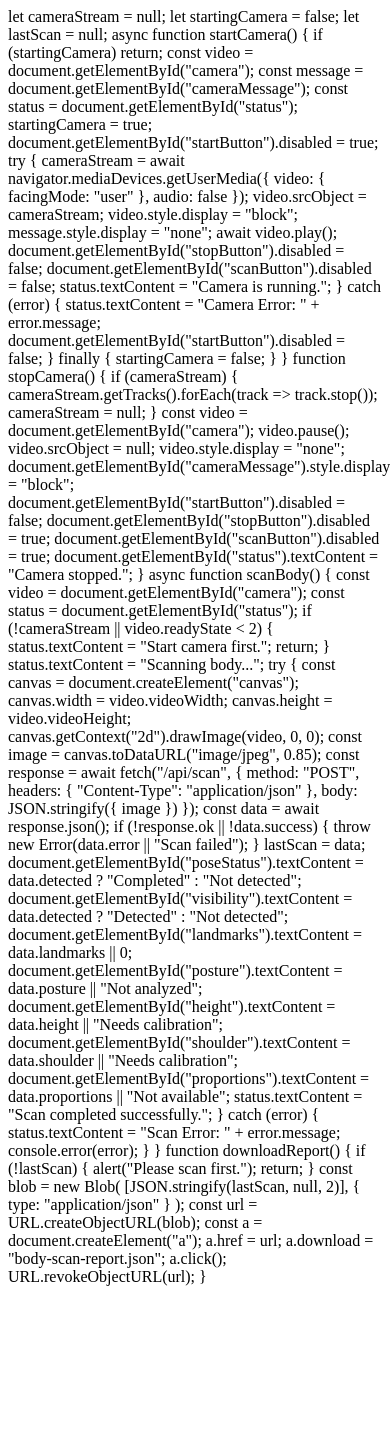
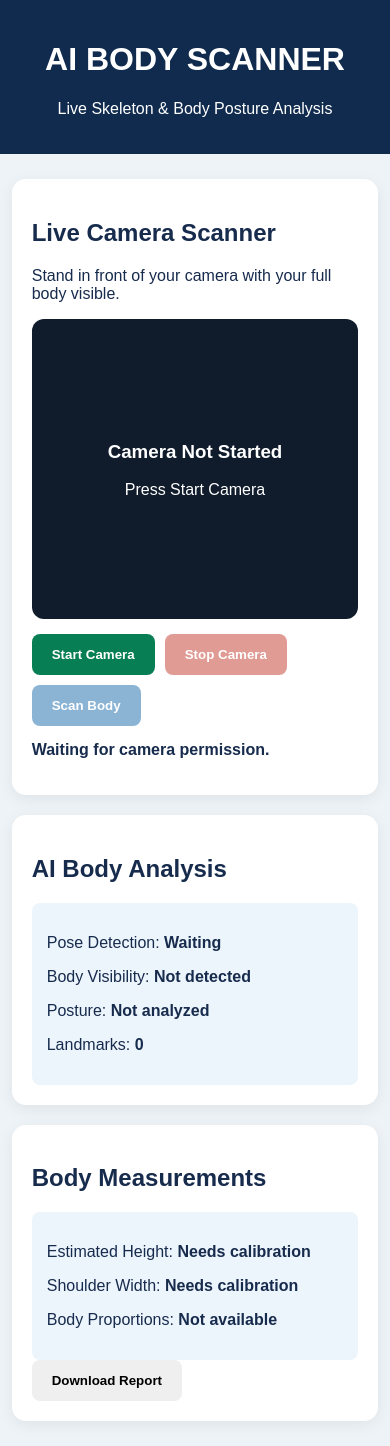
Before and after one commit to melakutirago339-boop/AI-BODY-SCANNER, a Python web app: template templates/index.html in a window 390 px wide. Before the commit the page ends 1286 px from the top, so only its background shows below. Run offline with Jinja, Linux system fonts and the light colour scheme; the template is opened without the code that fills it, so the values that code supplies are empty; some libraries are stand-ins or nearby versions.

Commit message:
Refactor index.html for improved structure and styling

```diff
--- a/templates/index.html
+++ b/templates/index.html
@@ -1,144 +1,359 @@
 
-let cameraStream = null;
-let startingCamera = false;
-let lastScan = null;
+<!DOCTYPE html>
+<html lang="en">
+<head>
+<meta charset="UTF-8">
+<meta name="viewport" content="width=device-width, initial-scale=1">
+<title>AI Body Scanner</title>
 
-async function startCamera() {
-    if (startingCamera) return;
+<style>
+*{box-sizing:border-box}
+body{
+ margin:0;
+ font-family:Arial,sans-serif;
+ background:#eef3f8;
+ color:#172b4d;
+}
+header{
+ background:#102b4e;
+ color:white;
+ text-align:center;
+ padding:20px;
+}
+main{
+ width:min(950px,94%);
+ margin:25px auto;
+}
+.panel{
+ background:white;
+ padding:20px;
+ margin-bottom:20px;
+ border-radius:14px;
+ box-shadow:0 4px 16px #0001;
+}
+.camera-box{
+ background:#101b2b;
+ border-radius:12px;
+ min-height:300px;
+ position:relative;
+ overflow:hidden;
+ display:flex;
+ align-items:center;
+ justify-content:center;
+}
+#camera{
+ width:100%;
+ height:auto;
+ display:none;
+}
+#overlay{
+ position:absolute;
+ inset:0;
+ width:100%;
+ height:100%;
+ pointer-events:none;
+}
+#cameraMessage{
+ color:white;
+ text-align:center;
+ padding:25px;
+}
+.controls{
+ display:flex;
+ flex-wrap:wrap;
+ gap:10px;
+ margin-top:15px;
+}
+button{
+ border:0;
+ border-radius:8px;
+ padding:13px 20px;
+ font-weight:bold;
+ cursor:pointer;
+}
+#startButton{background:#087e55;color:white}
+#stopButton{background:#c0392b;color:white}
+#scanButton{background:#1769aa;color:white}
+button:disabled{opacity:.5}
+#status{font-weight:bold;margin-top:15px}
+.result{
+ background:#edf5fc;
+ padding:15px;
+ border-radius:8px;
+ margin-top:10px;
+}
+</style>
+</head>
 
-    const video = document.getElementById("camera");
-    const message = document.getElementById("cameraMessage");
-    const status = document.getElementById("status");
+<body>
 
-    startingCamera = true;
-    document.getElementById("startButton").disabled = true;
+<header>
+<h1>AI BODY SCANNER</h1>
+<p>Live Skeleton & Body Posture Analysis</p>
+</header>
 
-    try {
-        cameraStream = await navigator.mediaDevices.getUserMedia({
-            video: { facingMode: "user" },
-            audio: false
-        });
+<main>
 
-        video.srcObject = cameraStream;
-        video.style.display = "block";
-        message.style.display = "none";
+<section class="panel">
+<h2>Live Camera Scanner</h2>
+<p>Stand in front of your camera with your full body visible.</p>
 
-        await video.play();
+<div class="camera-box">
+<video id="camera" autoplay playsinline muted></video>
+<canvas id="overlay"></canvas>
 
-        document.getElementById("stopButton").disabled = false;
-        document.getElementById("scanButton").disabled = false;
+<div id="cameraMessage">
+<h3>Camera Not Started</h3>
+<p>Press Start Camera</p>
+</div>
+</div>
 
-        status.textContent = "Camera is running.";
+<div class="controls">
+<button id="startButton" onclick="startCamera()">Start Camera</button>
+<button id="stopButton" onclick="stopCamera()" disabled>Stop Camera</button>
+<button id="scanButton" onclick="scanBody()" disabled>Scan Body</button>
+</div>
 
-    } catch (error) {
-        status.textContent = "Camera Error: " + error.message;
-        document.getElementById("startButton").disabled = false;
-    } finally {
-        startingCamera = false;
-    }
+<p id="status">Waiting for camera permission.</p>
+</section>
+
+<section class="panel">
+<h2>AI Body Analysis</h2>
+<div class="result">
+<p>Pose Detection: <strong id="poseStatus">Waiting</strong></p>
+<p>Body Visibility: <strong id="visibility">Not detected</strong></p>
+<p>Posture: <strong id="posture">Not analyzed</strong></p>
+<p>Landmarks: <strong id="landmarks">0</strong></p>
+</div>
+</section>
+
+<section class="panel">
+<h2>Body Measurements</h2>
+<div class="result">
+<p>Estimated Height: <strong id="height">Needs calibration</strong></p>
+<p>Shoulder Width: <strong id="shoulder">Needs calibration</strong></p>
+<p>Body Proportions: <strong id="proportions">Not available</strong></p>
+</div>
+<button onclick="downloadReport()">Download Report</button>
+</section>
+
+</main>
+
+<script src="https://cdn.jsdelivr.net/npm/@mediapipe/pose/pose.js"></script>
+<script src="https://cdn.jsdelivr.net/npm/@mediapipe/drawing_utils/drawing_utils.js"></script>
+
+<script>
+let cameraStream=null;
+let startingCamera=false;
+let pose=null;
+let lastScan=null;
+let animationId=null;
+let latestPose=null;
+
+const video=document.getElementById("camera");
+const overlay=document.getElementById("overlay");
+const ctx=overlay.getContext("2d");
+
+async function initializePose(){
+ if(pose)return;
+
+ pose=new Pose({
+  locateFile:(file)=>
+   `https://cdn.jsdelivr.net/npm/@mediapipe/pose/${file}`
+ });
+
+ pose.setOptions({
+  modelComplexity:1,
+  smoothLandmarks:true,
+  enableSegmentation:false,
+  minDetectionConfidence:0.5,
+  minTrackingConfidence:0.5
+ });
+
+ pose.onResults(results=>{
+  ctx.clearRect(0,0,overlay.width,overlay.height);
+
+  if(!results.poseLandmarks){
+   latestPose=null;
+   document.getElementById("visibility").textContent="Not detected";
+   return;
+  }
+
+  latestPose=results.poseLandmarks;
+
+  drawConnectors(
+   ctx,
+   results.poseLandmarks,
+   POSE_CONNECTIONS,
+   {color:"#00ff88",lineWidth:4}
+  );
+
+  drawLandmarks(
+   ctx,
+   results.poseLandmarks,
+   {color:"#ff3030",lineWidth:2,radius:4}
+  );
+
+  document.getElementById("visibility").textContent="Detected";
+  document.getElementById("landmarks").textContent=
+   results.poseLandmarks.length;
+
+  document.getElementById("poseStatus").textContent="Live Tracking";
+  document.getElementById("posture").textContent=
+   analyzePosture(results.poseLandmarks);
+ });
 }
 
-function stopCamera() {
-    if (cameraStream) {
-        cameraStream.getTracks().forEach(track => track.stop());
-        cameraStream = null;
-    }
+function analyzePosture(p){
+ const left=p[11];
+ const right=p[12];
 
-    const video = document.getElementById("camera");
-    video.pause();
-    video.srcObject = null;
-    video.style.display = "none";
+ if(!left || !right)return "Not analyzed";
 
-    document.getElementById("cameraMessage").style.display = "block";
-    document.getElementById("startButton").disabled = false;
-    document.getElementById("stopButton").disabled = true;
-    document.getElementById("scanButton").disabled = true;
+ const shoulderDifference=Math.abs(left.y-right.y);
 
-    document.getElementById("status").textContent = "Camera stopped.";
+ if(shoulderDifference>0.06){
+  return "Shoulder imbalance detected";
+ }
+
+ return "Shoulders approximately level";
 }
 
-async function scanBody() {
-    const video = document.getElementById("camera");
-    const status = document.getElementById("status");
+async function startCamera(){
+ if(startingCamera)return;
 
-    if (!cameraStream || video.readyState < 2) {
-        status.textContent = "Start camera first.";
-        return;
-    }
+ startingCamera=true;
+ const start=document.getElementById("startButton");
+ const status=document.getElementById("status");
 
-    status.textContent = "Scanning body...";
+ start.disabled=true;
+ status.textContent="Connecting camera...";
 
-    try {
-        const canvas = document.createElement("canvas");
-        canvas.width = video.videoWidth;
-        canvas.height = video.videoHeight;
+ try{
+  await initializePose();
 
-        canvas.getContext("2d").drawImage(video, 0, 0);
+  cameraStream=await navigator.mediaDevices.getUserMedia({
+   video:{
+    facingMode:"user",
+    width:1280,
+    height:720
+   },
+   audio:false
+  });
 
-        const image = canvas.toDataURL("image/jpeg", 0.85);
+  video.srcObject=cameraStream;
+  video.style.display="block";
 
-        const response = await fetch("/api/scan", {
-            method: "POST",
-            headers: {
-                "Content-Type": "application/json"
-            },
-            body: JSON.stringify({ image })
-        });
+  document.getElementById("cameraMessage").style.display="none";
 
-        const data = await response.json();
+  await video.play();
 
-        if (!response.ok || !data.success) {
-            throw new Error(data.error || "Scan failed");
-        }
+  overlay.width=video.videoWidth;
+  overlay.height=video.videoHeight;
 
-        lastScan = data;
+  document.getElementById("stopButton").disabled=false;
+  document.getElementById("scanButton").disabled=false;
 
-        document.getElementById("poseStatus").textContent =
-            data.detected ? "Completed" : "Not detected";
+  status.textContent="Camera running. Live skeleton active.";
 
-        document.getElementById("visibility").textContent =
-            data.detected ? "Detected" : "Not detected";
+  detectFrame();
 
-        document.getElementById("landmarks").textContent =
-            data.landmarks || 0;
-
-        document.getElementById("posture").textContent =
-            data.posture || "Not analyzed";
-
-        document.getElementById("height").textContent =
-            data.height || "Needs calibration";
-
-        document.getElementById("shoulder").textContent =
-            data.shoulder || "Needs calibration";
-
-        document.getElementById("proportions").textContent =
-            data.proportions || "Not available";
-
-        status.textContent = "Scan completed successfully.";
-
-    } catch (error) {
-        status.textContent = "Scan Error: " + error.message;
-        console.error(error);
-    }
+ }catch(error){
+  console.error(error);
+  status.textContent="Camera Error: "+error.message;
+  start.disabled=false;
+  stopCamera();
+ }finally{
+  startingCamera=false;
+ }
 }
 
-function downloadReport() {
-    if (!lastScan) {
-        alert("Please scan first.");
-        return;
-    }
+async function detectFrame(){
+ if(!cameraStream)return;
 
-    const blob = new Blob(
-        [JSON.stringify(lastScan, null, 2)],
-        { type: "application/json" }
-    );
+ if(video.readyState>=2){
+  await pose.send({image:video});
+ }
 
-    const url = URL.createObjectURL(blob);
-    const a = document.createElement("a");
+ if(cameraStream){
+  animationId=requestAnimationFrame(detectFrame);
+ }
+}
 
-    a.href = url;
-    a.download = "body-scan-report.json";
-    a.click();
+function stopCamera(){
+ if(animationId){
+  cancelAnimationFrame(animationId);
+  animationId=null;
+ }
 
-    URL.revokeObjectURL(url);
+ if(cameraStream){
+  cameraStream.getTracks().forEach(t=>t.stop());
+  cameraStream=null;
+ }
+
+ video.pause();
+ video.srcObject=null;
+ video.style.display="none";
+
+ ctx.clearRect(0,0,overlay.width,overlay.height);
+
+ document.getElementById("cameraMessage").style.display="block";
+ document.getElementById("startButton").disabled=false;
+ document.getElementById("stopButton").disabled=true;
+ document.getElementById("scanButton").disabled=true;
+ document.getElementById("status").textContent="Camera stopped.";
 }
+
+async function scanBody(){
+ if(!latestPose){
+  document.getElementById("status").textContent=
+   "No body detected. Stand fully in front of camera.";
+  return;
+ }
+
+ const p=latestPose;
+
+ lastScan={
+  success:true,
+  detected:true,
+  landmarks:p.length,
+  posture:analyzePosture(p),
+  points:p.map(point=>({
+   x:Number(point.x.toFixed(4)),
+   y:Number(point.y.toFixed(4)),
+   visibility:Number(point.visibility.toFixed(4))
+  })),
+  height:"Needs calibration",
+  shoulder:"Needs calibration",
+  proportions:"Pose landmarks available"
+ };
+
+ document.getElementById("poseStatus").textContent="Completed";
+ document.getElementById("visibility").textContent="Detected";
+ document.getElementById("landmarks").textContent=p.length;
+ document.getElementById("posture").textContent=lastScan.posture;
+ document.getElementById("status").textContent="Scan completed successfully.";
+}
+
+function downloadReport(){
+ if(!lastScan){
+  alert("Please complete a scan first.");
+  return;
+ }
+
+ const blob=new Blob(
+  [JSON.stringify(lastScan,null,2)],
+  {type:"application/json"}
+ );
+
+ const url=URL.createObjectURL(blob);
+ const a=document.createElement("a");
+ a.href=url;
+ a.download="body-scan-report.json";
+ a.click();
+ URL.revokeObjectURL(url);
+}
+</script>
+
+</body>
+</html>
```
